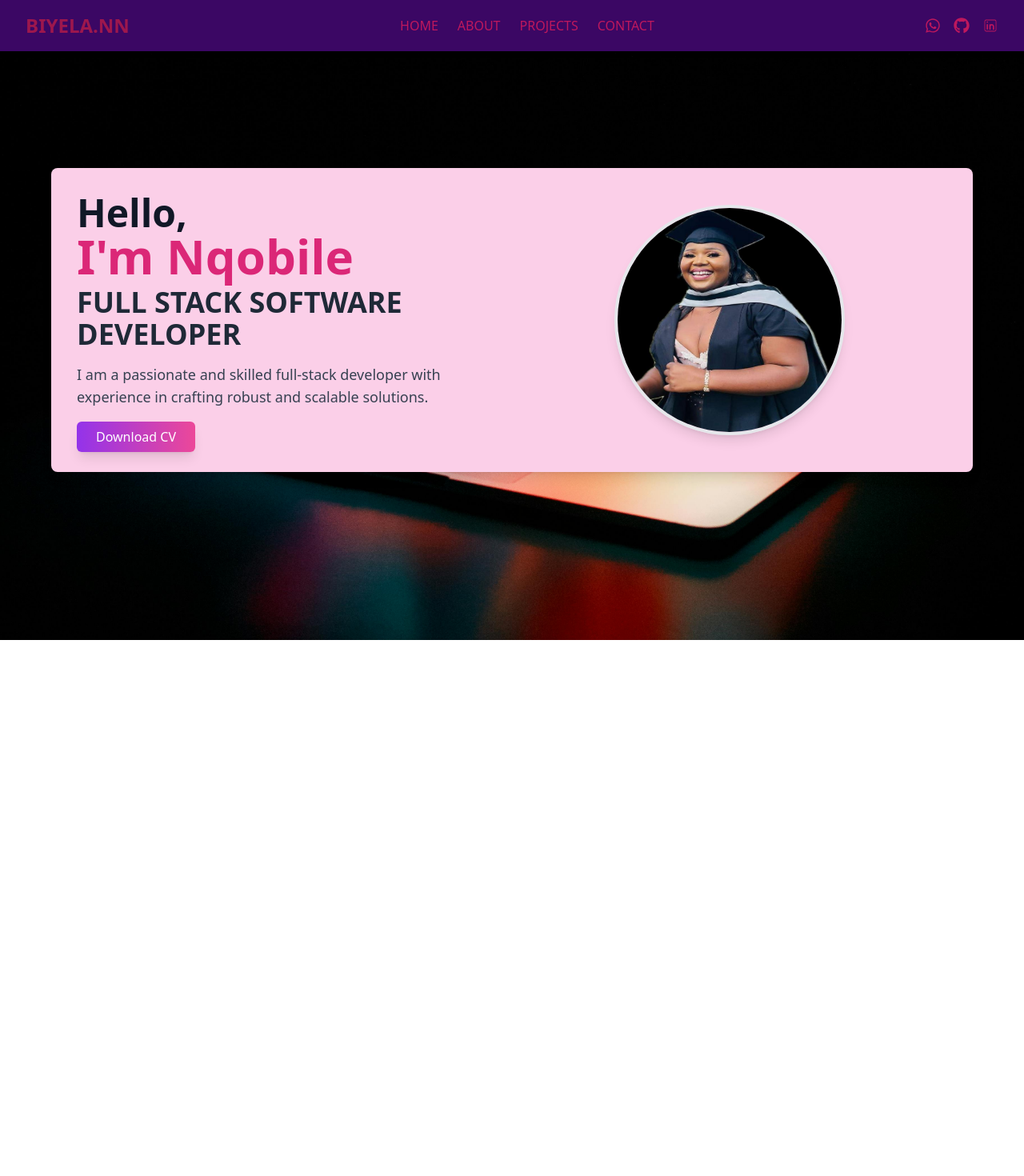
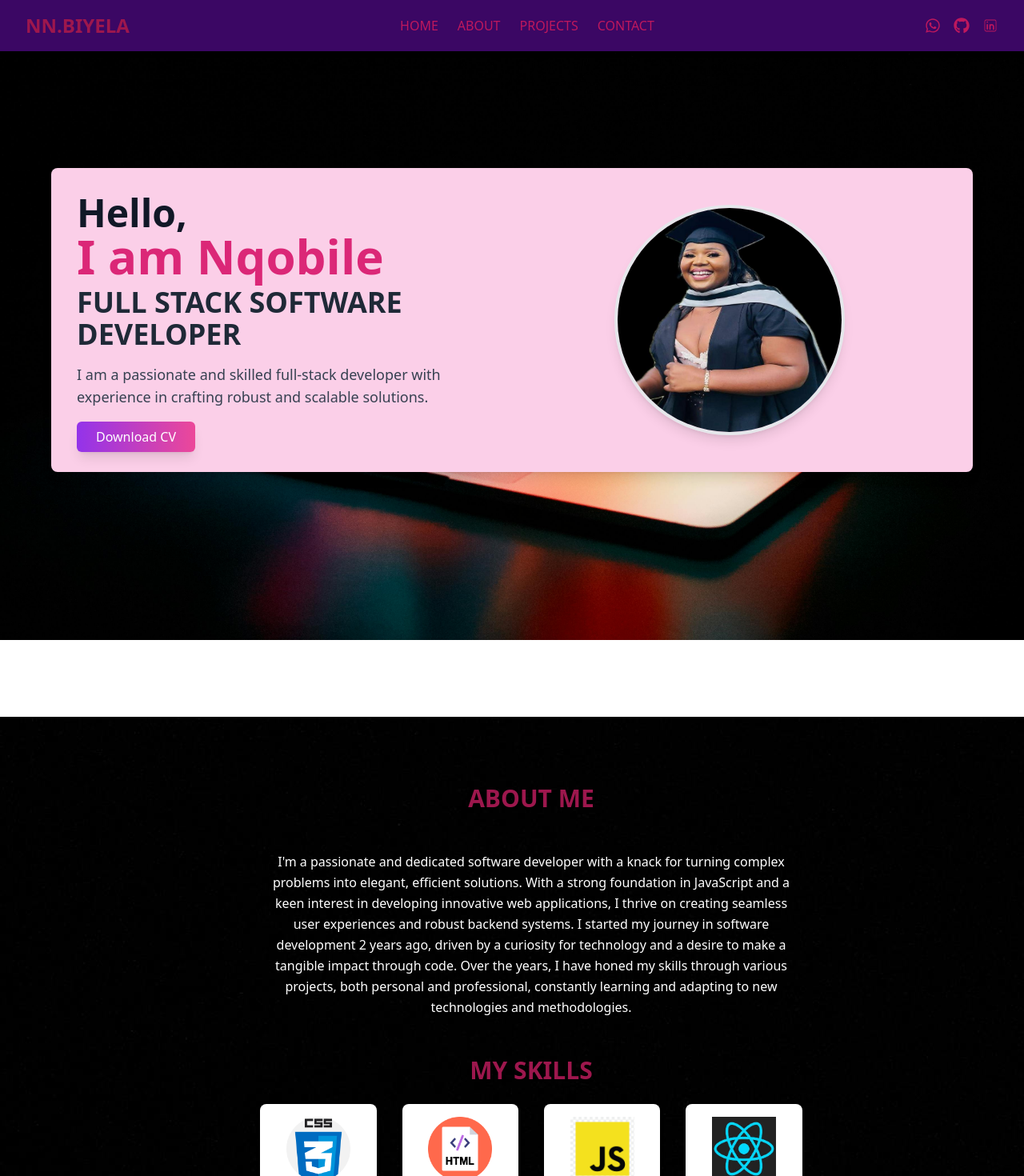
Before and after one commit to NqobileBuhle/Me, a React (Vite) app: page / in a window 1280 px wide. Shown: the top 1470 px of the page at 80% size. Before the commit the page ends 800 px from the top, so only its background shows below. Built offline with nearby package versions, Linux system fonts and the light colour scheme.

Commit message:
Fixing contact page

```diff
--- a/src/App.jsx
+++ b/src/App.jsx
@@ -7,7 +7,7 @@ import Projects from "./Components/Projects";
 import Contact from "./Components/Contact";
 import Footer from "./Components/Footer";
 import './index.css';
-import coverB from './assets/coverB.jpg'; // Import the image
+import coverB from './assets/coverB.jpg';
 
 function App() {
     return (
--- a/src/Components/About.jsx
+++ b/src/Components/About.jsx
@@ -44,7 +44,7 @@ const About = () => {
         >
           <motion.div className="content w-full md:w-2/3 md:pl-12 text-center" variants={fadeInUp}>
             <div className="about mb-12">
-              <h2 className="text-3xl font-bold text-pink-800 mb-12 ">
+              <h2 className="text-3xl font-bold text-pink-800 mb-12 mt-5 ">
                 ABOUT ME
               </h2>
               <p className="text-white leading-relaxed text-bold">
--- a/src/Components/Contact.jsx
+++ b/src/Components/Contact.jsx
@@ -35,7 +35,7 @@ const Contact = () => {
           animate={{ opacity: 1, y: 0 }}
           transition={{ duration: 0.6, ease: 'easeOut' }}
         >
-          CONTACT ME
+          LET'S GET IN TOUCH!
         </motion.h2>
 
         <motion.div
@@ -104,7 +104,7 @@ const Contact = () => {
   );
 };
 
-// Reusable Contact Option Component with Animation
+//  Component with Animation
 const ContactOption = ({ Icon, title, details, linkText, href }) => (
   <motion.article
     className="flex items-center space-x-4 bg-white p-6 rounded-lg shadow-md hover:shadow-lg transition-shadow duration-300 overflow-hidden"
--- a/src/Components/Home.jsx
+++ b/src/Components/Home.jsx
@@ -56,7 +56,7 @@ const Home = () => {
         >
           <h1 className="text-4xl md:text-5xl font-extrabold text-gray-900">
             Hello, <br />
-            <span className="text-5xl md:text-6xl text-pink-600">I'm Nqobile</span>
+            <span className="text-5xl md:text-6xl text-pink-600">I am Nqobile</span>
           </h1>
           <h2 className="text-3xl md:text-4xl font-semibold text-gray-800 mt-2">
             FULL STACK SOFTWARE DEVELOPER
--- a/src/Components/NavBar.jsx
+++ b/src/Components/NavBar.jsx
@@ -14,7 +14,7 @@ const NavBar = () => {
     <nav className="flex justify-between items-center px-8 py-4 bg-purple-950 shadow-md fixed w-full z-10">
       {/* Logo Section */}
       <div className="logo text-2xl font-bold text-pink-800">
-        <span>BIYELA.NN</span>
+        <span>NN.BIYELA</span>
       </div>
 
       {/* Hamburger Menu Icon for Mobile */}
--- a/src/index.css
+++ b/src/index.css
@@ -8,7 +8,7 @@
 .App {
     position: relative;
     min-height: 100vh; /* Ensure the App container covers the full viewport height */
-    overflow: hidden; /* Prevent scrollbars from appearing due to background image overflow */
+    /* overflow: hidden; Prevent scrollbars from appearing due to background image overflow */
 }
 
 .background-image {
```
